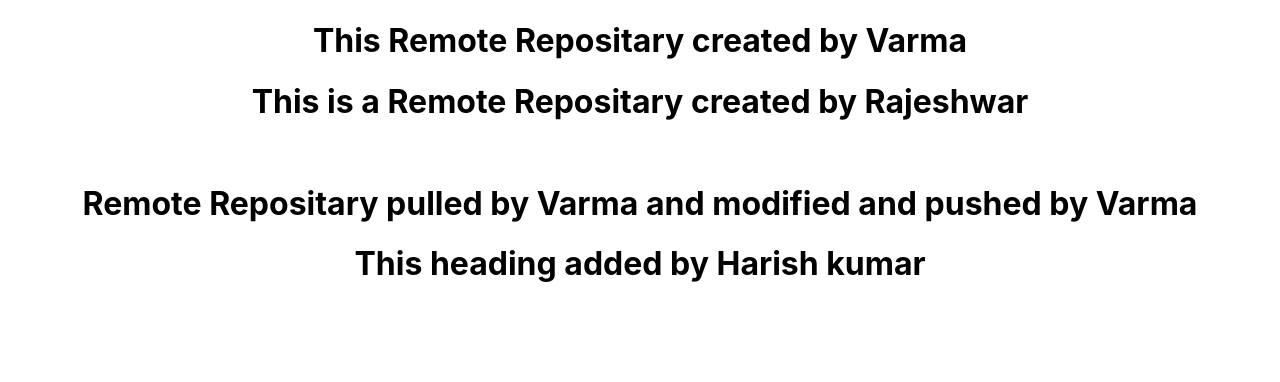
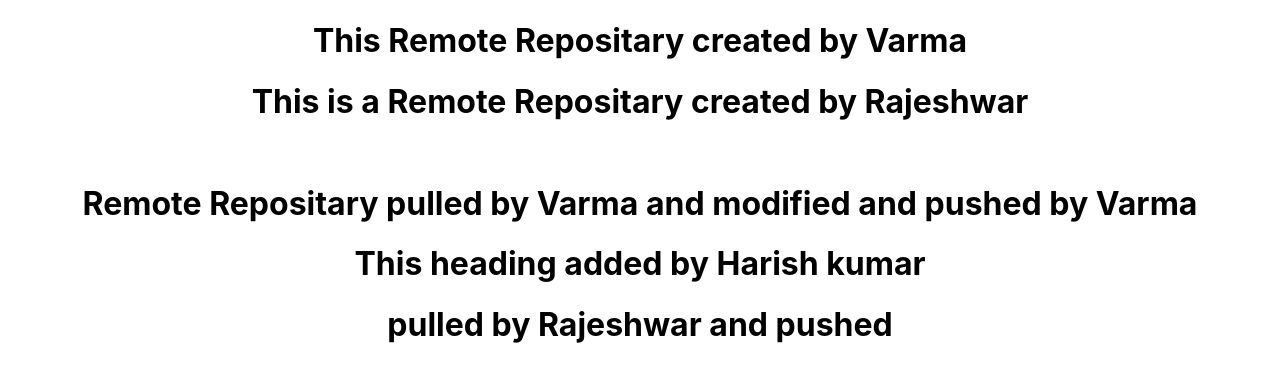
Before and after one commit to VarmaBeley/MERN-2209, a React (Create React App) app in the folder react-app/: page / in a window 1280 px wide. Shown: the top 382 px of the page. Built offline with nearby package versions, Linux system fonts and the light colour scheme.

Commit message:
heading added by rajesh

```diff
--- a/react-app/src/App.js
+++ b/react-app/src/App.js
@@ -9,6 +9,7 @@ function App() {
       <br></br>
       <h1>Remote Repositary pulled by Varma and modified and pushed by Varma</h1>
       <h1>This heading added by Harish kumar</h1>
+      <h1>pulled by Rajeshwar and pushed</h1>
     </div>
   );
 }
```
